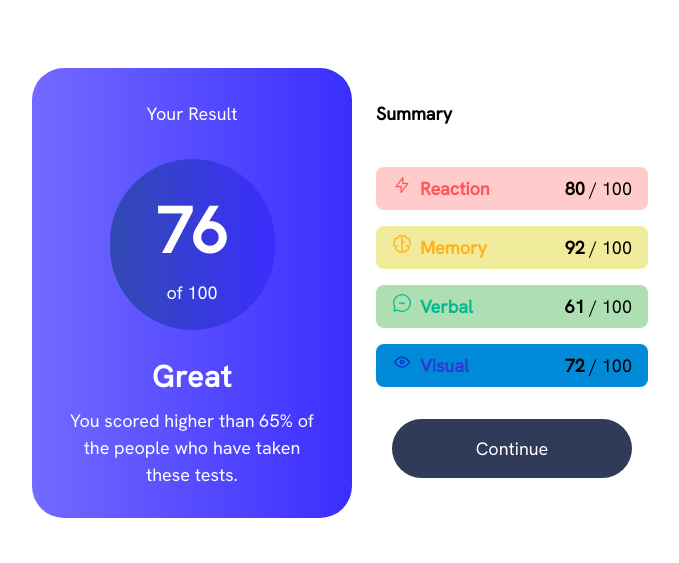
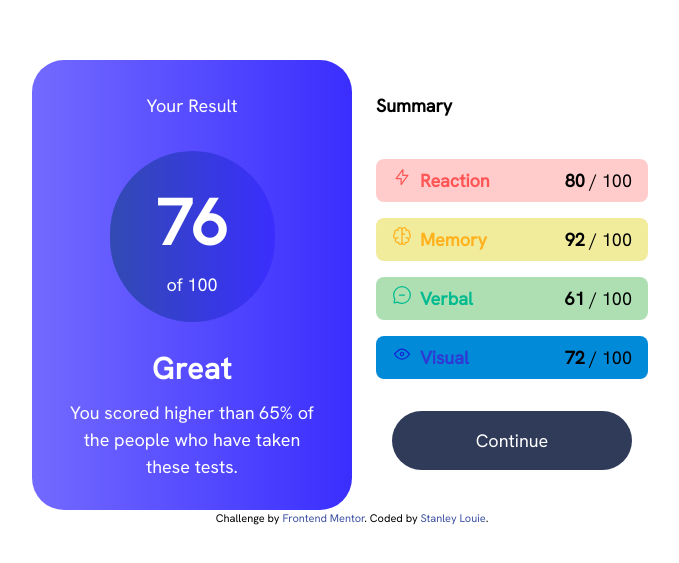
Before and after one commit to Iouie/Results-Summary-Component, a plain HTML site: page index.html in a window 1280 px wide. Shown: the part 107-670 px from the top of the page, without its empty margins (288-967 px from the left). Drawn offline with nearby package versions, Linux system fonts and the light colour scheme.

Commit message:
Update index.html

```diff
--- a/index.html
+++ b/index.html
@@ -31,19 +31,10 @@
       };
     </script>
     <title>Frontend Mentor | Results summary component</title>
-
-    <!-- Feel free to remove these styles or customise in your own stylesheet 👍 -->
-    <style>
-      .attribution {
-        font-size: 11px;
-        text-align: center;
-      }
-      .attribution a {
-        color: hsl(228, 45%, 44%);
-      }
-    </style>
   </head>
-  <body class="min-h-screen flex justify-center items-center font-hanken">
+  <body
+    class="min-h-screen flex flex-col justify-center items-center font-hanken"
+  >
     <main
       class="flex md:flex-row flex-col justify-center items-center text-[18px]"
     >
@@ -195,11 +186,17 @@
         </button>
       </div>
     </main>
+    <footer class="text-center text-[11px]">
+      Challenge by
+      <a
+        href="https://www.frontendmentor.io?ref=challenge"
+        target="_blank"
+        class="text-[#3e52a3]"
+        >Frontend Mentor</a
+      >. Coded by
+      <a href="https://stanlouie.netlify.app/" class="text-[#3e52a3]"
+        >Stanley Louie</a
+      >.
+    </footer>
   </body>
-  <!-- <div class="attribution">
-    Challenge by
-    <a href="https://www.frontendmentor.io?ref=challenge" target="_blank"
-      >Frontend Mentor</a
-    >. Coded by <a href="#">Stanley Louie</a>.
-  </div> -->
 </html>
```
